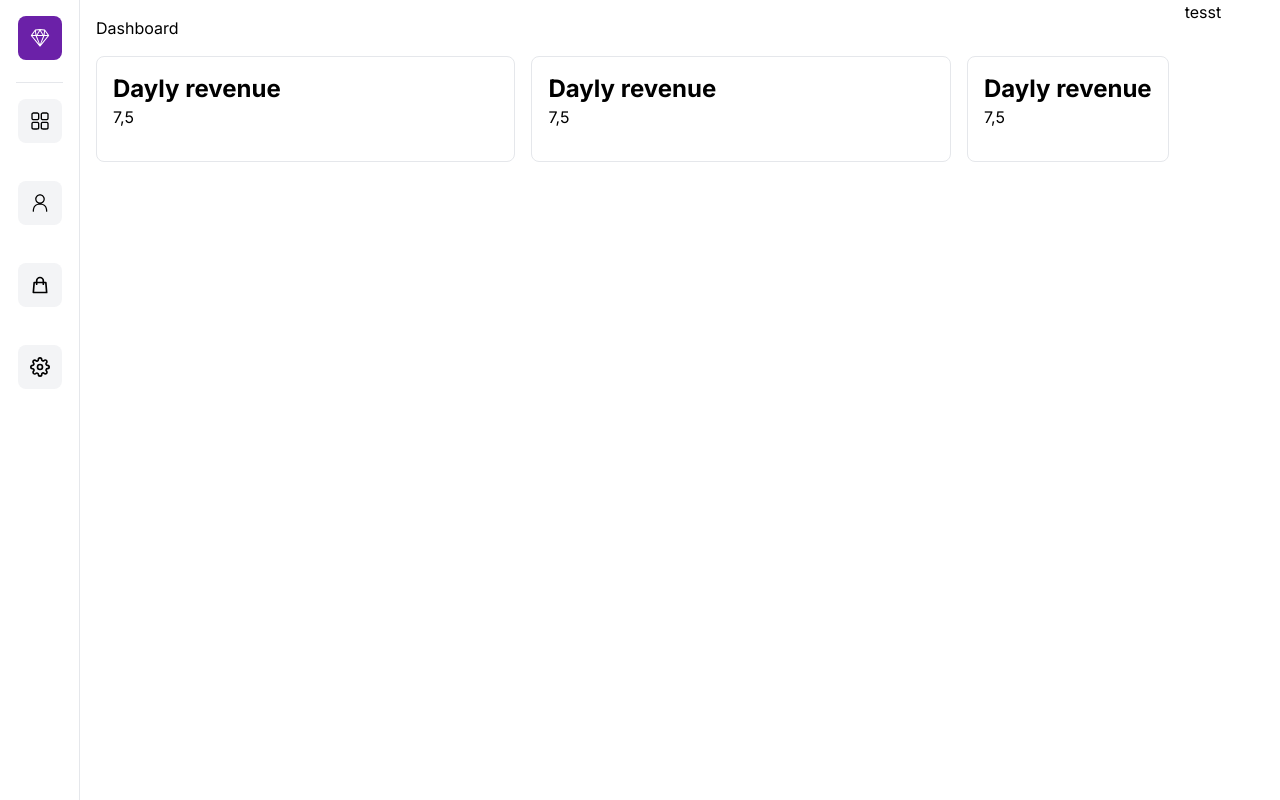
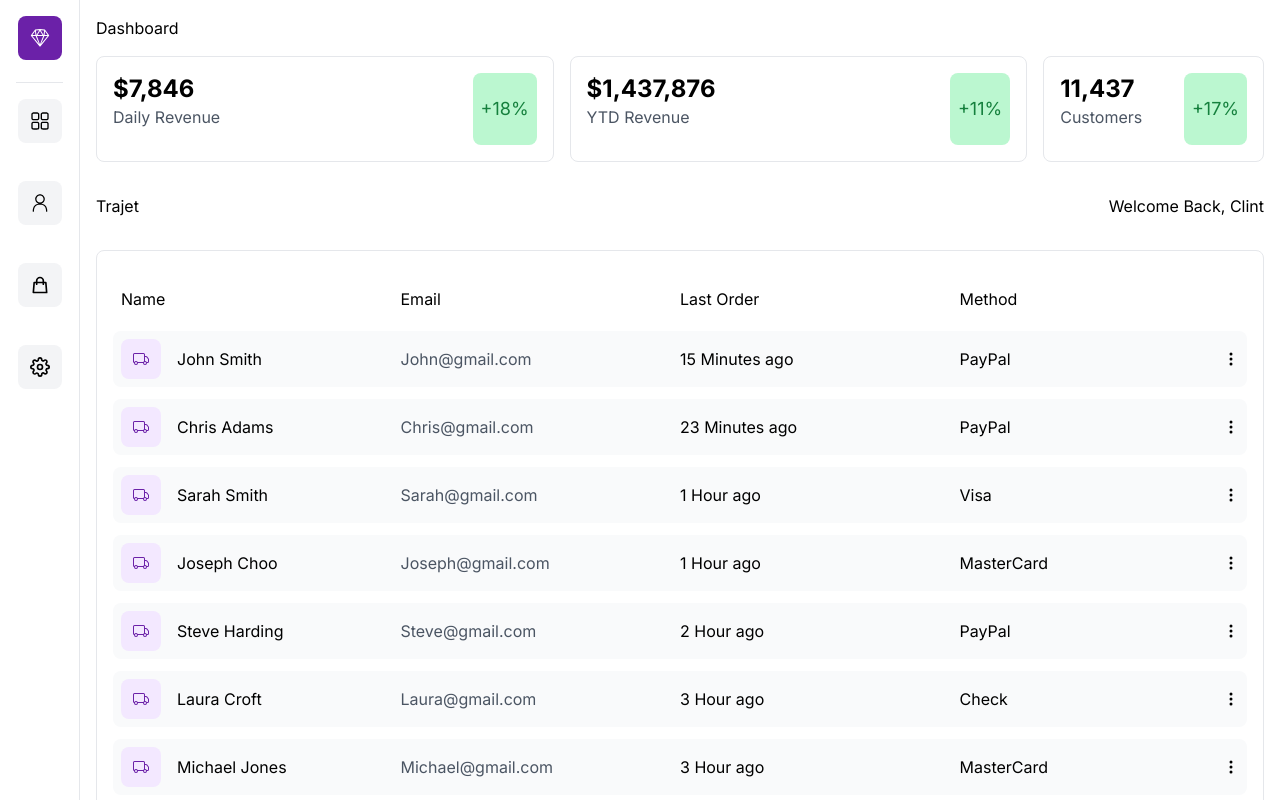
Before and after one commit to IGSparkew/ChallengeSlack-LogiOpti, a Next.js app in the folder front-end/logi-opti/: page /client in a window 1280 px wide. Shown: the top 800 px of the page. Built offline with nearby package versions, Linux system fonts and the light colour scheme.

Commit message:
front v3

```diff
--- /dev/null
+++ b/front-end/logi-opti/src/app/client/compte/page.js
@@ -0,0 +1,9 @@
+
+
+export default function Compte() {
+    return (
+        <div>
+            <p>ok</p>
+        </div>
+    );
+}
--- a/front-end/logi-opti/src/app/client/page.js
+++ b/front-end/logi-opti/src/app/client/page.js
@@ -2,18 +2,21 @@
 import Header from "../components/Header";
 import Sidebar from "../components/Sidebar";
 import TopCards from "../components/TopCards";
+import Table from '../components/table'
+
 
 export default function Client() {
     return (
-        <main className="flex">
+        <main className="flex ">
 
             <Sidebar />
-            <div>
+            <div className="flex-auto" >
                 <Header />
                 <TopCards />
+                <Table />
 
             </div>
-            <div> tesst </div>
+
         </main>
     );
 }
--- a/front-end/logi-opti/src/app/components/TopCards.js
+++ b/front-end/logi-opti/src/app/components/TopCards.js
@@ -2,28 +2,36 @@ import React from 'react'
 
 const TopCards = () => {
     return (
-        <div className="grid lg:grid-cols-5 gap-4 p-4">
-            <div className="lg:col-span-2 col-span-1 bg-white flex justify-between w-full border p-4 rounded-lg">
-                <div className="flex flex-col w-full pb-4">
-                    <p className="text-2xl font-bold">Dayly revenue</p>
-                    <p className="">7,5</p>
+        <div className='grid lg:grid-cols-5 gap-4 p-4'>
+            <div className='lg:col-span-2 col-span-1 bg-white flex justify-between w-full border p-4 rounded-lg'>
+                <div className='flex flex-col w-full pb-4'>
+                    <p className='text-2xl font-bold'>$7,846</p>
+                    <p className='text-gray-600'>Daily Revenue</p>
                 </div>
+                <p className='bg-green-200 flex justify-center items-center p-2 rounded-lg'>
+                    <span className='text-green-700 text-lg'>+18%</span>
+                </p>
             </div>
-            <div className="lg:col-span-2 col-span-1 bg-white flex justify-between w-full border p-4 rounded-lg">
-                <div className="flex flex-col w-full pb-4">
-                    <p className="text-2xl font-bold">Dayly revenue</p>
-                    <p className="">7,5</p>
+            <div className='lg:col-span-2 col-span-1 bg-white flex justify-between w-full border p-4 rounded-lg'>
+                <div className='flex flex-col w-full pb-4'>
+                    <p className='text-2xl font-bold'>$1,437,876</p>
+                    <p className='text-gray-600'>YTD Revenue</p>
                 </div>
+                <p className='bg-green-200 flex justify-center items-center p-2 rounded-lg'>
+                    <span className='text-green-700 text-lg'>+11%</span>
+                </p>
             </div>
             <div className='bg-white flex justify-between w-full border p-4 rounded-lg'>
-                <div className="flex flex-col w-full pb-4">
-                    <p className="text-2xl font-bold">Dayly revenue</p>
-                    <p className="">7,5</p>
+                <div className='flex flex-col w-full pb-4'>
+                    <p className='text-2xl font-bold'>11,437</p>
+                    <p className='text-gray-600'>Customers</p>
                 </div>
+                <p className='bg-green-200 flex justify-center items-center p-2 rounded-lg'>
+                    <span className='text-green-700 text-lg'>+17%</span>
+                </p>
             </div>
-
-
         </div>
     )
 }
+
 export default TopCards
--- /dev/null
+++ b/front-end/logi-opti/src/app/components/table.js
@@ -0,0 +1,44 @@
+import React from 'react';
+import { BsPersonFill, BsThreeDotsVertical, BsTruck } from 'react-icons/bs';
+import { data } from '../data/data';
+
+const table = () => {
+    return (
+        <div className='  min-h-screen'>
+            <div className='flex justify-between p-4'>
+                <button className='bs'>Trajet</button>
+                <h2>Welcome Back, Clint</h2>
+            </div>
+            <div className='p-4'>
+                <div className='w-full m-auto p-4 border rounded-lg bg-white overflow-y-auto'>
+                    <div className='my-3 p-2 grid md:grid-cols-4 sm:grid-cols-3 grid-cols-2 items-center justify-between cursor-pointer'>
+                        <span>Name</span>
+                        <span className='sm:text-left text-right'>Email</span>
+                        <span className='hidden md:grid'>Last Order</span>
+                        <span className='hidden sm:grid'>Method</span>
+                    </div>
+                    <ul>
+                        {data.map((order, id) => (
+                            <li key={id} className='bg-gray-50 hover:bg-gray-100 rounded-lg my-3 p-2 grid md:grid-cols-4 sm:grid-cols-3 grid-cols-2 items-center justify-between cursor-pointer'>
+                                <div className='flex items-center'>
+                                    <div className='bg-purple-100 p-3 rounded-lg'>
+                                        <BsTruck className='text-purple-800' />
+                                    </div>
+                                    <p className='pl-4'>{order.name.first + ' ' + order.name.last}</p>
+                                </div>
+                                <p className='text-gray-600 sm:text-left text-right'>{order.name.first}@gmail.com</p>
+                                <p className='hidden md:flex'>{order.date}</p>
+                                <div className='sm:flex hidden justify-between items-center'>
+                                    <p>{order.method}</p>
+                                    <BsThreeDotsVertical />
+                                </div>
+                            </li>
+                        ))}
+                    </ul>
+                </div>
+            </div>
+        </div>
+    );
+};
+
+export default table;
--- /dev/null
+++ b/front-end/logi-opti/src/app/data/data.js
@@ -0,0 +1,112 @@
+export const data = [
+    {
+        id: 1,
+        name: {
+            first: 'John',
+            last: 'Smith',
+        },
+        total: 2795.95,
+        status: 'On Hold',
+        method: 'PayPal',
+        date: '15 Minutes ago',
+    },
+    {
+        id: 2,
+        name: {
+            first: 'Chris',
+            last: 'Adams',
+        },
+        total: 1195.95,
+        status: 'Processing',
+        method: 'PayPal',
+        date: '23 Minutes ago',
+    },
+    {
+        id: 3,
+        name: {
+            first: 'Sarah',
+            last: 'Smith',
+        },
+        total: 495.85,
+        status: 'Completed',
+        method: 'Visa',
+        date: '1 Hour ago',
+    },
+    {
+        id: 4,
+        name: {
+            first: 'Joseph',
+            last: 'Choo',
+        },
+        total: 150.45,
+        status: 'Processing',
+        method: 'MasterCard',
+        date: '1 Hour ago',
+    },
+    {
+        id: 5,
+        name: {
+            first: 'Steve',
+            last: 'Harding',
+        },
+        total: 175.25,
+        status: 'On Hold',
+        method: 'PayPal',
+        date: '2 Hour ago',
+    },
+    {
+        id: 6,
+        name: {
+            first: 'Laura',
+            last: 'Croft',
+        },
+        total: 1295.75,
+        status: 'Completed',
+        method: 'Check',
+        date: '3 Hour ago',
+    },
+    {
+        id: 7,
+        name: {
+            first: 'Michael',
+            last: 'Jones',
+        },
+        total: 89.95,
+        status: 'Completed',
+        method: 'MasterCard',
+        date: '3 Hour ago',
+    },
+    {
+        id: 8,
+        name: {
+            first: 'James',
+            last: 'Bond',
+        },
+        total: 689.45,
+        status: 'Completed',
+        method: 'Visa',
+        date: '7 Hour ago',
+    },
+    {
+        id: 9,
+        name: {
+            first: 'Haley',
+            last: 'Whiting',
+        },
+        total: 14.99,
+        status: 'Completed',
+        method: 'PayPal',
+        date: '1 Day ago',
+    },
+    {
+        id: 10,
+        name: {
+            first: 'Tim',
+            last: 'Thomas',
+        },
+        total: 218.99,
+        status: 'Completed',
+        method: 'MasterCard',
+        date: '1 Day ago',
+    },
+];
```
